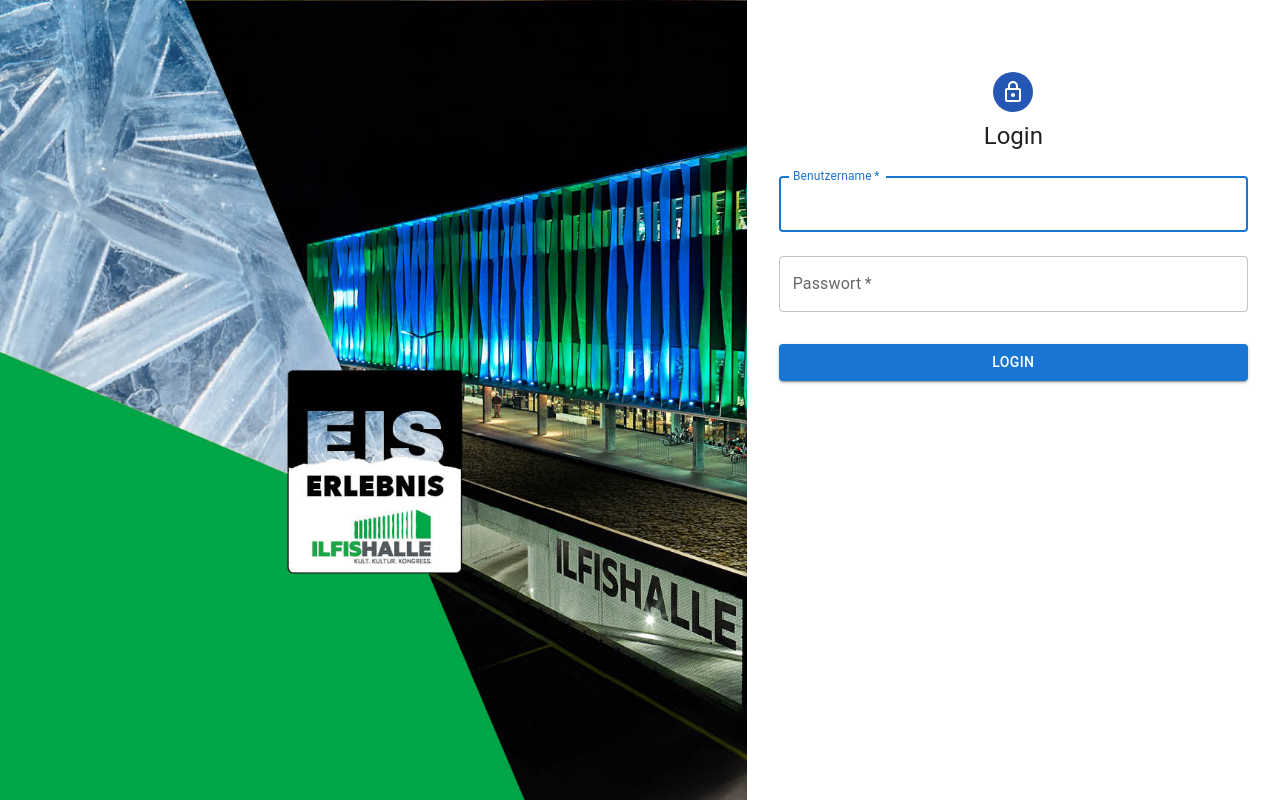
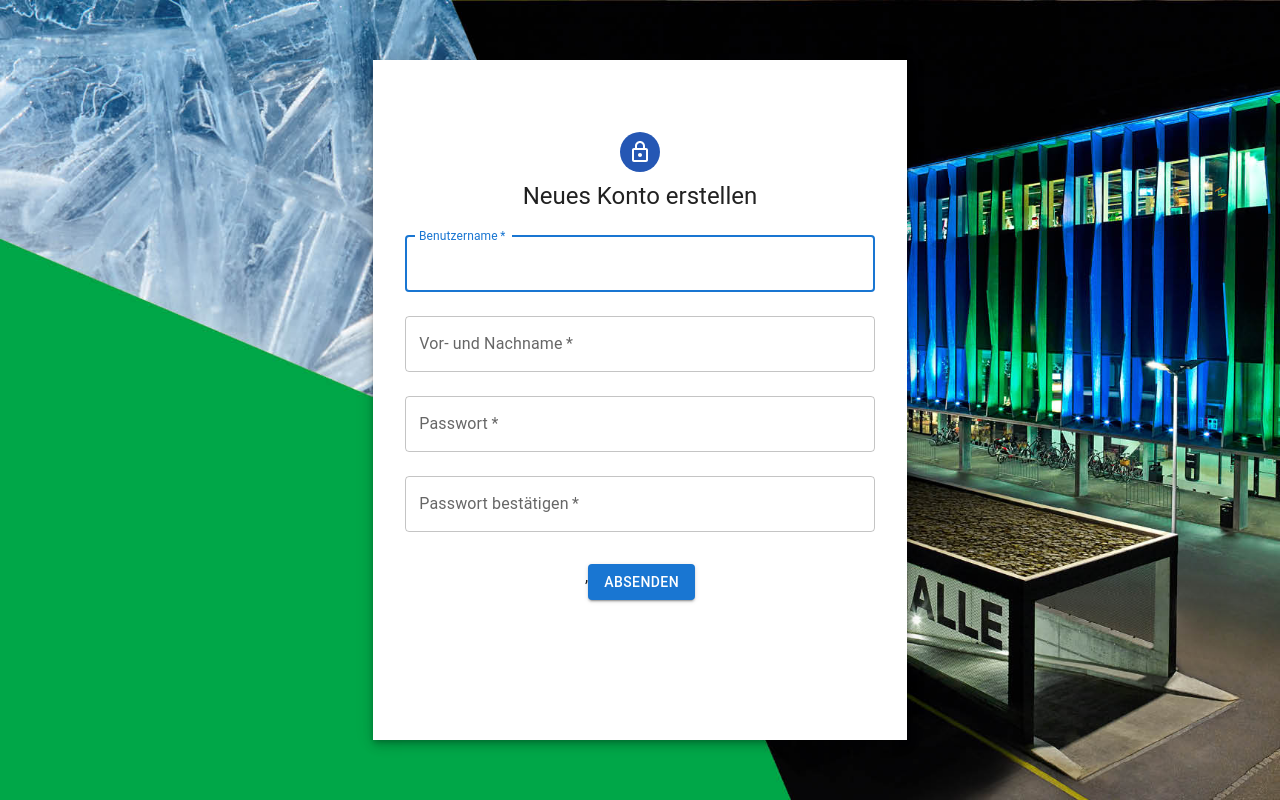
Before and after one commit to remogeissbuehler/scl-bistro, a React (Create React App) app in the folder client/: page /app/signup in a window 1280 px wide. Built offline with nearby package versions, Linux system fonts and the light colour scheme; no server answers.

Commit message:
implemented user signup and routing

```diff
--- a/client/package.json
+++ b/client/package.json
@@ -1,8 +1,8 @@
 {
   "name": "client",
-  "version": "0.1.0",
+  "version": "0.0.1",
   "private": true,
-  "proxy": "https://localhost:8000",
+  "proxy": "http://localhost:8080",
   "homepage": "/app",
   "dependencies": {
     "@emotion/react": "^11.7.1",
@@ -19,6 +19,7 @@
     "axios": "^0.24.0",
     "react": "^17.0.2",
     "react-dom": "^17.0.2",
+    "react-router-dom": "^6.2.1",
     "react-scripts": "5.0.0",
     "typescript": "^4.5.4",
     "web-vitals": "^2.1.2"
--- a/client/src/App.tsx
+++ b/client/src/App.tsx
@@ -1,5 +1,12 @@
 import './App.css';
 import { MainPage } from './components/MainPage';
+import {
+  BrowserRouter,
+  Routes,
+  Route,
+  Link
+} from "react-router-dom";
+import SignupPage from './components/SignupPage';
 
 // if (!config.isProduction) {
 //   process.env.NODE_TLS_REJECT_UNAUTHORIZED = '0';
@@ -15,7 +22,12 @@
 
 
   return (
-    <MainPage/>
+    <BrowserRouter>
+      <Routes>
+        <Route path="/app/" element={<MainPage/>}/>
+        <Route path="/app/signup" element={<SignupPage/>}/>
+      </Routes>
+    </BrowserRouter>
   );
 }
 
--- a/client/src/components/LoginPage.tsx
+++ b/client/src/components/LoginPage.tsx
@@ -11,6 +11,7 @@
 import { createTheme, ThemeProvider } from '@mui/material/styles';
 import axios from 'axios';
 import { Alert } from '@mui/material';
+import { Link } from 'react-router-dom';
 
 const theme = createTheme();
 
@@ -146,6 +147,15 @@
               >
                 Login
               </Button>
+
+              <Typography>
+                Wenn du noch keinen Account hast, kannst du { }
+                <Link to="/app/signup">
+                  hier einen erstellen.
+                </Link>
+              </Typography>
+
+
             </Box>
           </Box>
         </Grid>
--- /dev/null
+++ b/client/src/components/SignupPage.tsx
@@ -0,0 +1,216 @@
+import * as React from 'react';
+import Avatar from '@mui/material/Avatar';
+import Button from '@mui/material/Button';
+import CssBaseline from '@mui/material/CssBaseline';
+import TextField from '@mui/material/TextField';
+import Paper from '@mui/material/Paper';
+import Box from '@mui/material/Box';
+import Grid from '@mui/material/Grid';
+import LockOutlinedIcon from '@mui/icons-material/LockOutlined';
+import Typography from '@mui/material/Typography';
+import { createTheme, ThemeProvider } from '@mui/material/styles';
+import axios from 'axios';
+import { Alert } from '@mui/material';
+
+const theme = createTheme();
+
+function validateForm(formData: FormData) {
+  let username = formData.get("username");
+  let name = formData.get("name");
+  let pw = formData.get("password") as string;
+  let pwConfirm = formData.get("password-confirm") as string;
+
+  let errorMessages: string[] = [];
+
+  if (username == "") {
+    errorMessages.push("Benutzername sollte nicht leer sein");
+  }
+  if (name == "") {
+    errorMessages.push("Name sollte nicht leer sein");
+  }
+  if (pw.length < 8) {
+    errorMessages.push("Passwort sollte mindestens 8 Zeichen haben.");
+  }
+
+  if (pw != pwConfirm) {
+    errorMessages.push("Passwörter stimmen nicht überein");
+  }
+
+  return errorMessages;
+}
+
+
+export default function SignupPage() {
+  // let [hasError, setHasError] = React.useState(false);
+  let emptyErr: string[] = [];
+  let [errorMessages, setErrorMessages] = React.useState(emptyErr);
+  let [successMessage, setSuccessMessage] = React.useState("");
+
+  const handleSubmit = async (event: React.FormEvent<HTMLFormElement>) => {
+    event.preventDefault();
+    const data = new FormData(event.currentTarget);
+    let err = validateForm(data);
+    if (err.length > 0) {
+      console.log(errorMessages);
+      setErrorMessages(err);
+      return;
+    }
+
+    try {
+      const res = await axios.post(
+        "/auth/signup",
+        {
+          username: data.get('username'),
+          name: data.get('name'),
+          password: data.get('password')
+        },
+        {
+          headers: {
+            'Content-Type': 'application/json',
+          },
+        }
+      )
+
+      if (res.status == 200) {
+        setSuccessMessage("Deine Daten wurden erfolgreich erfasst. Sobald wir deinen Account freigeschaltet haben, kannst du dich einloggen.");
+      }
+    } catch (err: any) {
+      setErrorMessages(["Server Fehler, sorry :/"]);
+      console.log(err);
+    }
+
+  };
+
+  return (
+    <ThemeProvider theme={theme}>
+      <Grid
+        container
+        component="main"
+        justifyContent="center"
+        sx={{
+          height: '100vh',
+          backgroundImage: `url(${process.env.PUBLIC_URL}/ilfishalle.jpg)`,
+          backgroundRepeat: 'no-repeat',
+            backgroundColor: (t) =>
+              t.palette.mode === 'light' ? t.palette.grey[50] : t.palette.grey[900],
+            backgroundSize: 'cover',
+            backgroundPosition: 'center',
+        }}>
+        <CssBaseline />
+        <Grid
+          item
+          xs={false}
+          sm={12}
+          md={12}
+        />
+        <Grid item xs={12} sm={8} md={5} component={Paper} elevation={6} square>
+          <Box
+            sx={{
+              my: 8,
+              mx: 4,
+              display: 'flex',
+              flexDirection: 'column',
+              alignItems: 'center',
+            }}
+          >
+            <Avatar sx={{ m: 1, bgcolor: 'rgb(37,87,180)' }}>
+              <LockOutlinedIcon />
+            </Avatar>
+            <Typography component="h1" variant="h5">
+              Neues Konto erstellen
+            </Typography>
+             { successMessage.trim().length > 0 ? null :
+                <Box
+                component="form"
+
+                textAlign="center"
+                onSubmit={handleSubmit}
+                onChange={(e: React.FormEvent<HTMLFormElement>) => {
+                  if (errorMessages.length > 0) {
+                    let newErrors = validateForm(new FormData(e.currentTarget));
+                    setErrorMessages(newErrors);
+                  }
+                }}
+                sx={{ mt: 1 }}
+              >
+                <TextField
+                  margin="normal"
+                  required
+                  fullWidth
+                  id="username"
+                  label="Benutzername"
+                  name="username"
+                  autoComplete="username"
+                  autoFocus
+                />
+                <TextField
+                  margin="normal"
+                  required
+                  fullWidth
+                  id="name"
+                  label="Vor- und Nachname"
+                  name="name"
+                  autoComplete="name"
+                />
+                <TextField
+                  margin="normal"
+                  required
+                  fullWidth
+                  name="password"
+                  label="Passwort"
+                  type="password"
+                  id="password"
+                  autoComplete="new-password"
+                />
+                <TextField
+                  margin="normal"
+                  required
+                  fullWidth
+                  name="password-confirm"
+                  label="Passwort bestätigen"
+                  type="password"
+                  id="password-confirm"
+                  autoComplete="new-password"
+                />
+
+                {
+                  errorMessages.map(msg =>
+                    <Alert severity='error' sx={{my: 1}} >
+                      { msg }
+                    </Alert>
+                  )
+                },
+
+                {/* <FormControlLabel
+                  control={<Checkbox value="remember" color="primary" />}
+                  label="Eingeloggt bleiben"
+                /> */}
+                <Button
+                  type="submit"
+
+                  variant="contained"
+                  sx={{ mt: 3, mb: 2 }}
+                >
+                  absenden
+                </Button>
+              </Box>
+            }
+            {
+                successMessage.trim().length > 0 ?
+                  <Alert severity='success' >
+                    { successMessage }
+                  </Alert>
+                  : null
+              }
+          </Box>
+        </Grid>
+        <Grid
+          item
+          xs={false}
+          sm={12}
+          md={12}
+        />
+      </Grid>
+    </ThemeProvider>
+  );
+}
```
Also changed, not shown: 1 other file (tests, documents, lock files or other folders).
